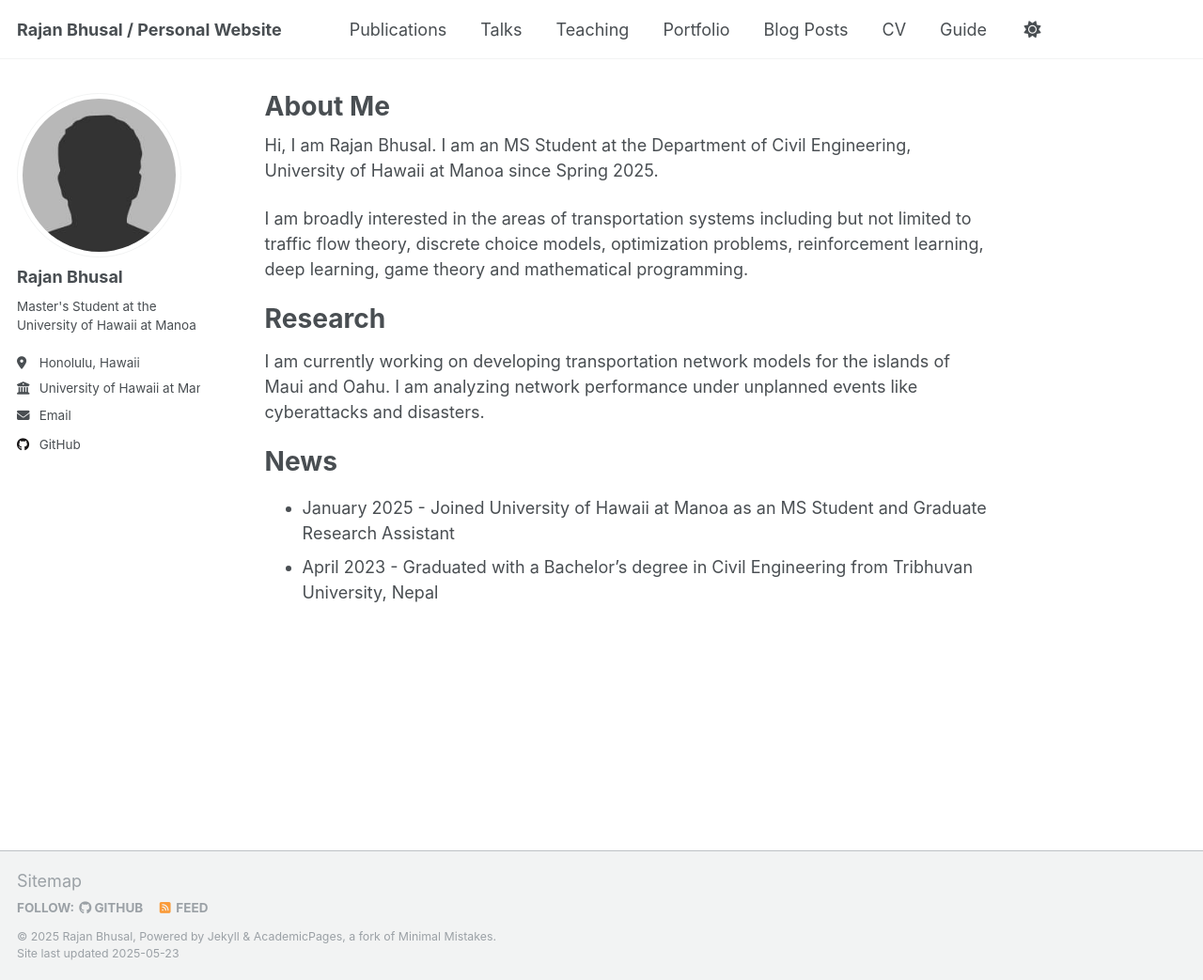
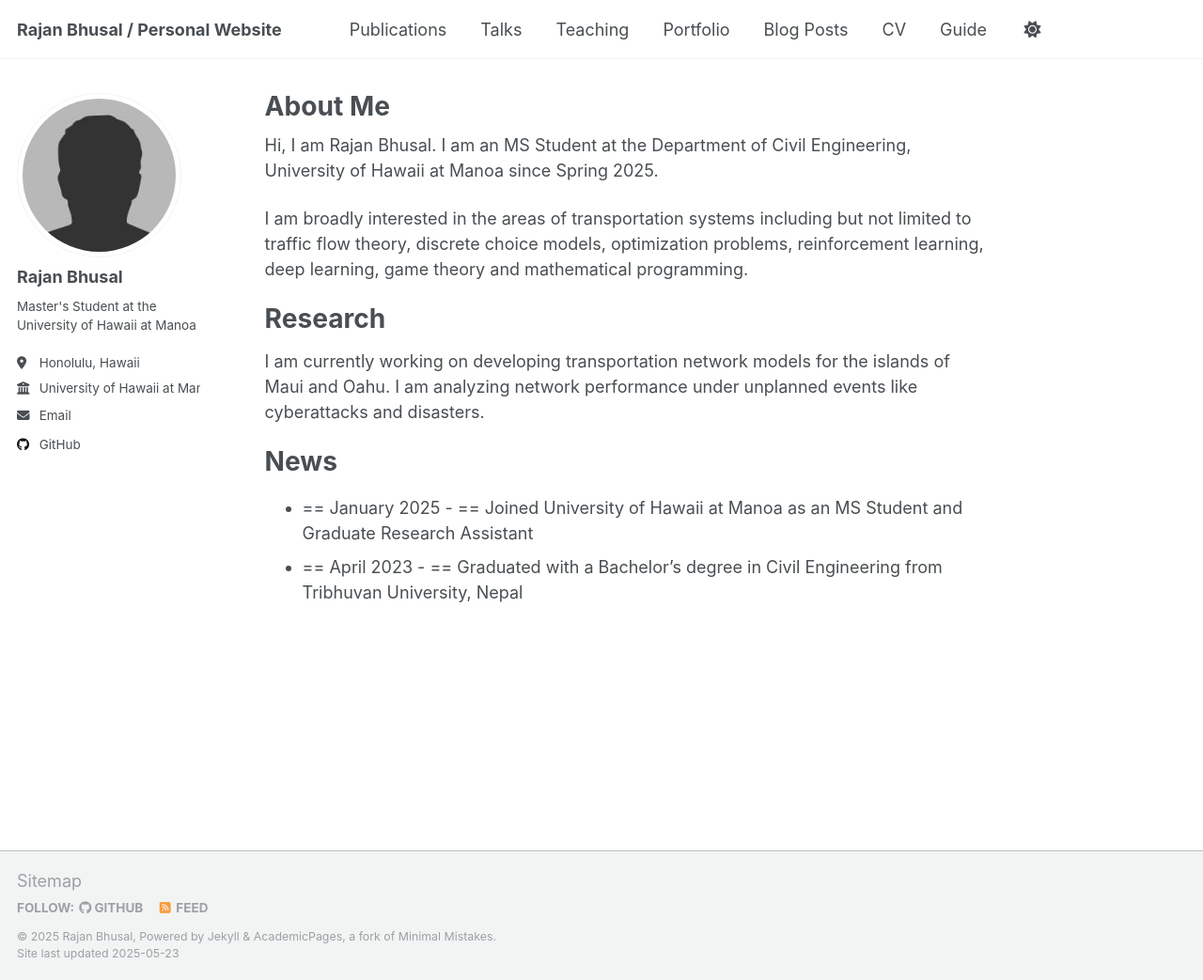
Before and after one commit to rajanbhusal/rajanbhusal.github.io, a Jekyll site: the page built from _pages/about.md, in a window 1280 px wide and 1043 px high. Shown: the whole window at 94% size. Built offline with Jekyll 4.4.1, drawn with Linux system fonts in a browser that asks for light colours.

```diff
--- a/_pages/about.md
+++ b/_pages/about.md
@@ -17,5 +17,5 @@ I am currently working on developing transportation network models for the islan
 
 News
 ======
-* January 2025 - Joined University of Hawaii at Manoa as an MS Student and Graduate Research Assistant
-* April 2023 - Graduated with a Bachelor's degree in Civil Engineering from Tribhuvan University, Nepal
+* == January 2025 - == Joined University of Hawaii at Manoa as an MS Student and Graduate Research Assistant
+* == April 2023 - == Graduated with a Bachelor's degree in Civil Engineering from Tribhuvan University, Nepal
```
